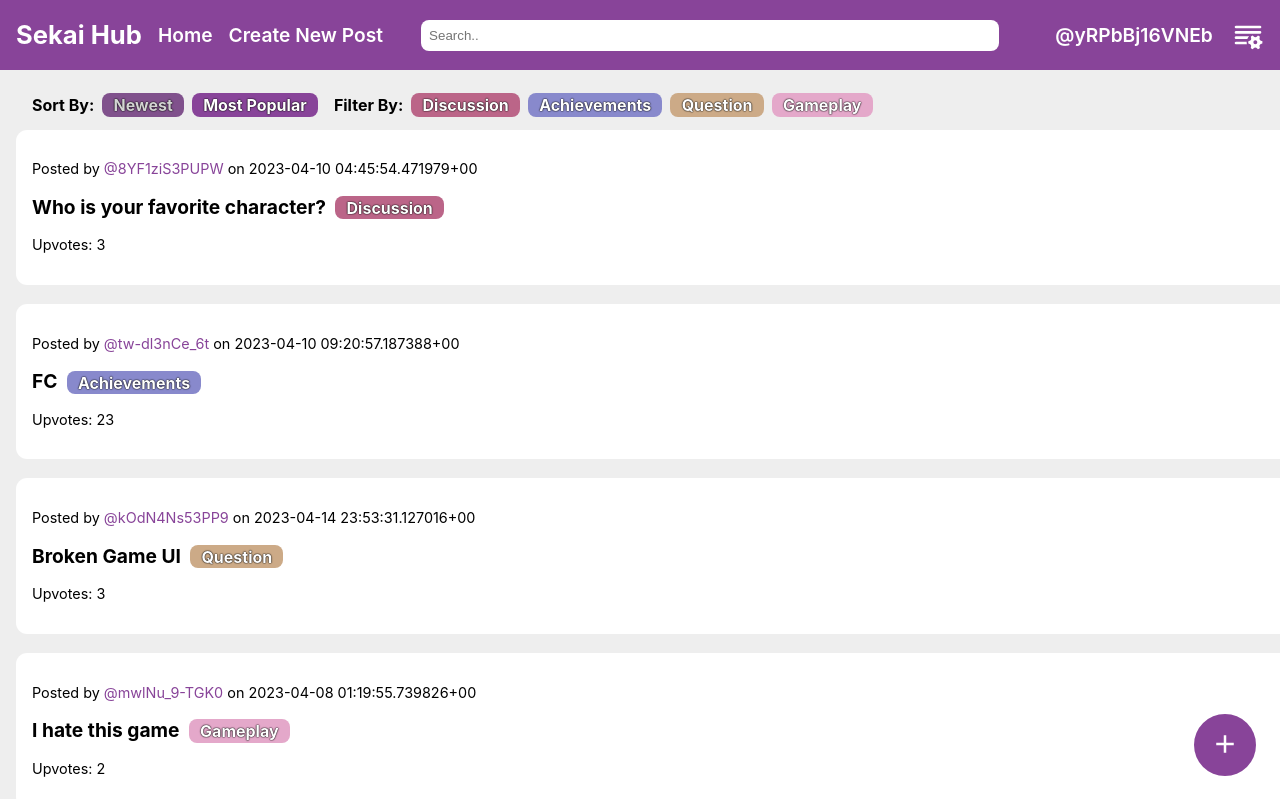
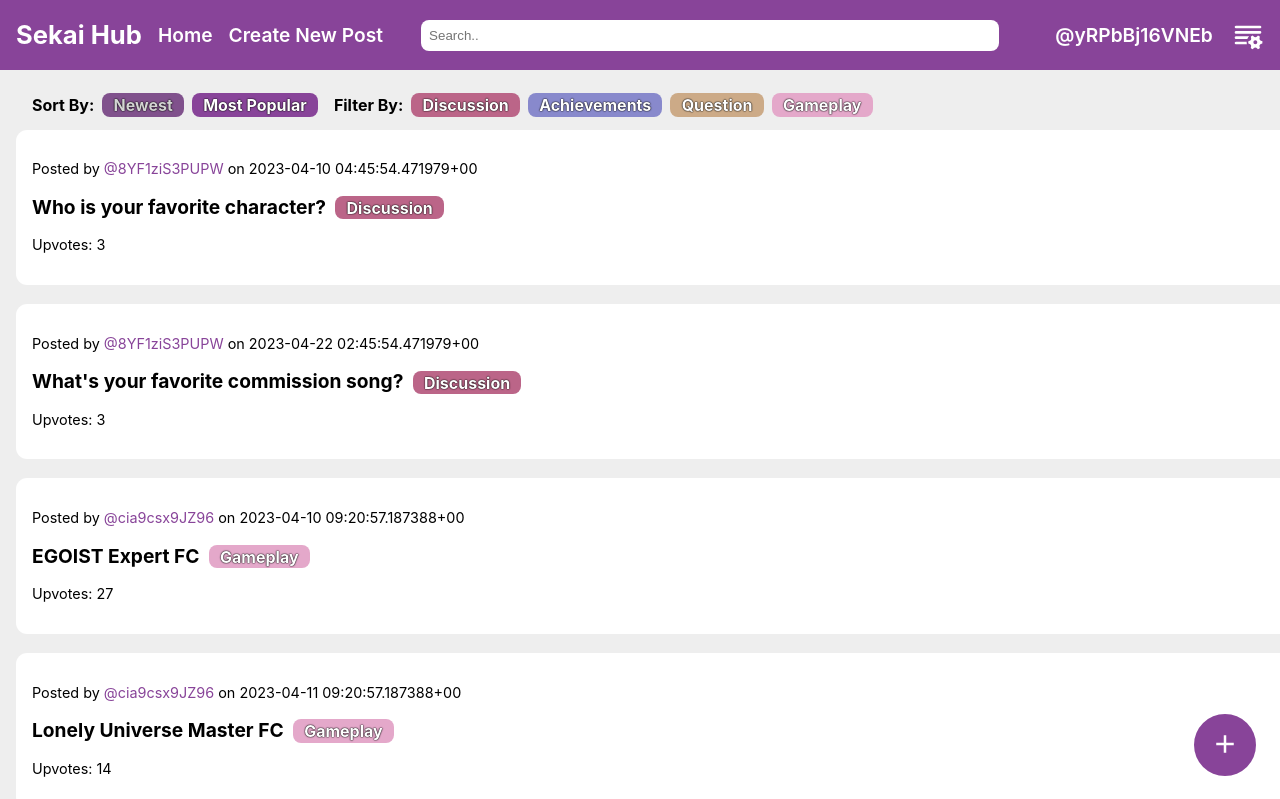
Before and after one commit to v74c63t/sekai-hub, a React (Vite) app: page / in a window 1280 px wide. Shown: the top 799 px of the page. Built offline with nearby package versions, Linux system fonts and the light colour scheme; no server answers.

Commit message:
Moved test data to separate file

```diff
--- a/src/App.jsx
+++ b/src/App.jsx
@@ -6,6 +6,7 @@ import { useOutletContext, useNavigate } from "react-router-dom";
 import { supabase } from './config/Client';
 import Fab from '@mui/material/Fab';
 import AddIcon from '@mui/icons-material/Add';
+import data from './data/data.json'
 
 function App() {
 
@@ -19,52 +20,7 @@ function App() {
 
   const [filterByFilter, setFilterByFilter] = useState(null)
 
-  var initial = [
-    {
-      "id": 65,
-      "created_at": "2023-04-10 04:45:54.471979+00",
-      "title": "Who is your favorite character?",
-      "content": "Mine is Kohane!",
-      "url": "https://static.miraheze.org/projectsekaiwiki/c/c6/Kohane_22_art.png",
-      "upvotes": 3,
-      "comments": [{"user_id": "tw-dl3nCe_6t", "comment": "Mizuki!!!"}],
-      "flair": "Discussion",
-      "uid": "8YF1ziS3PUPW"
-    },
-    {
-      "id": 73,
-      "created_at": "2023-04-10 09:20:57.187388+00",
-      "title": "FC",
-      "content": "This took forever",
-      "url": "",
-      "upvotes": 23,
-      "comments": [{"user_id": "8YF1ziS3PUPW", "comment": "Congrats!"}, {"user_id": "kOdN4Ns53PP9", "comment": "Good job!"}],
-      "flair": "Achievements",
-      "uid": "tw-dl3nCe_6t"
-    },
-    {
-      "id": 87,
-      "created_at": "2023-04-14 23:53:31.127016+00",
-      "title": "Broken Game UI",
-      "content": "UI suddenly got messed up. How can I fix it?",
-      "url": "https://i.imgur.com/0QpthJU.jpg",
-      "upvotes": 3,
-      "comments": [{"user_id": "8YF1ziS3PUPW", "comment": "Just restart the game and it should be fine"}, {"user_id": "tw-dl3nCe_6t", "comment": "I hate when it does that"}],
-      "flair": "Question",
-      "uid": "kOdN4Ns53PP9"
-    },
-    {
-      "id": 59,
-      "created_at": "2023-04-08 01:19:55.739826+00",
-      "title": "I hate this game",
-      "content": ":D",
-      "url": "https://i.imgur.com/wzk9rEB.jpg",
-      "upvotes": 2,
-      "comments": [{"user_id": "kOdN4Ns53PP9", "comment": "oof"}],
-      "flair": "Gameplay",
-      "uid": "mwlNu_9-TGK0"
-    }
-  ]
+  var initial = data.posts
 
   useEffect(() => {
     setPosts(initial)
--- /dev/null
+++ b/src/data/data.json
@@ -0,0 +1,88 @@
+{
+  "posts": [
+    {
+      "id": 65,
+      "created_at": "2023-04-10 04:45:54.471979+00",
+      "title": "Who is your favorite character?",
+      "content": "Mine is Kohane!",
+      "url": "https://static.miraheze.org/projectsekaiwiki/c/c6/Kohane_22_art.png",
+      "upvotes": 3,
+      "comments": [{"user_id": "tw-dl3nCe_6t", "comment": "Mizuki!!!"}],
+      "flair": "Discussion",
+      "uid": "8YF1ziS3PUPW",
+      "video": false
+    },
+    {
+      "id": 66,
+      "created_at": "2023-04-22 02:45:54.471979+00",
+      "title": "What's your favorite commission song?",
+      "content": "",
+      "url": "https://www.youtube.com/watch?v=WjOOm4SAeHI",
+      "upvotes": 3,
+      "comments": [{"user_id": "cia9csx9JZ96", "comment": "Tondemo Wonderz!!!"}, {"user_id": "G3r9oSPd5Btq", "comment": "Regulus sounded amazing!"}],
+      "flair": "Discussion",
+      "uid": "8YF1ziS3PUPW",
+      "video": true
+    },
+    {
+      "id": 73,
+      "created_at": "2023-04-10 09:20:57.187388+00",
+      "title": "EGOIST Expert FC",
+      "content": "The part with all the flicks near the end was scary",
+      "url": "https://www.youtube.com/watch?v=25fAtjGQch0",
+      "upvotes": 27,
+      "comments": [{"user_id": "8YF1ziS3PUPW", "comment": "Congrats!!!"}, {"user_id": "kOdN4Ns53PP9", "comment": "Now try the master :D"}],
+      "flair": "Gameplay",
+      "uid": "cia9csx9JZ96",
+      "video": true
+    },
+    {
+      "id": 74,
+      "created_at": "2023-04-11 09:20:57.187388+00",
+      "title": "Lonely Universe Master FC",
+      "content": "Took multiple tries b/c of those hold notes and flicks",
+      "url": "https://www.youtube.com/watch?v=YmPAYtNNlj8",
+      "upvotes": 14,
+      "comments": [{"user_id": "mwlNu_9-TGK0", "comment": "Good job!"}],
+      "flair": "Gameplay",
+      "uid": "cia9csx9JZ96",
+      "video": true
+    },
+    {
+      "id": 75,
+      "created_at": "2023-04-15 09:20:57.187388+00",
+      "title": "First T100",
+      "content": "Haven't slept in over 30 hours :)",
+      "url": "/src/assets/images/IMG_3607.PNG",
+      "upvotes": 140,
+      "comments": [{"user_id": "mwlNu_9-TGK0", "comment": "Congrats!"}, {"user_id": "YsEIlXbVawhL", "comment": "I could never"}, {"user_id": "fr4CJLKJy_lE", "comment": "Please go to sleep"}],
+      "flair": "Achievements",
+      "uid": "cia9csx9JZ96",
+      "video": false
+    },
+    {
+      "id": 87,
+      "created_at": "2023-04-14 23:53:31.127016+00",
+      "title": "Broken Game UI",
+      "content": "UI suddenly got messed up. How can I fix it?",
+      "url": "/src/assets/images/IMG_4850.PNG",
+      "upvotes": 3,
+      "comments": [{"user_id": "8YF1ziS3PUPW", "comment": "Just restart the game and it should be fine"}, {"user_id": "tw-dl3nCe_6t", "comment": "I hate when it does that"}],
+      "flair": "Question",
+      "uid": "kOdN4Ns53PP9",
+      "video": false
+    },
+    {
+      "id": 59,
+      "created_at": "2023-04-08 01:19:55.739826+00",
+      "title": "I love this game",
+      "content": ":D",
+      "url": "/src/assets/images/IMG_4443.PNG",
+      "upvotes": 2,
+      "comments": [{"user_id": "kOdN4Ns53PP9", "comment": "oof"}],
+      "flair": "Gameplay",
+      "uid": "mwlNu_9-TGK0",
+      "video": false
+    }
+  ]
+}
```
